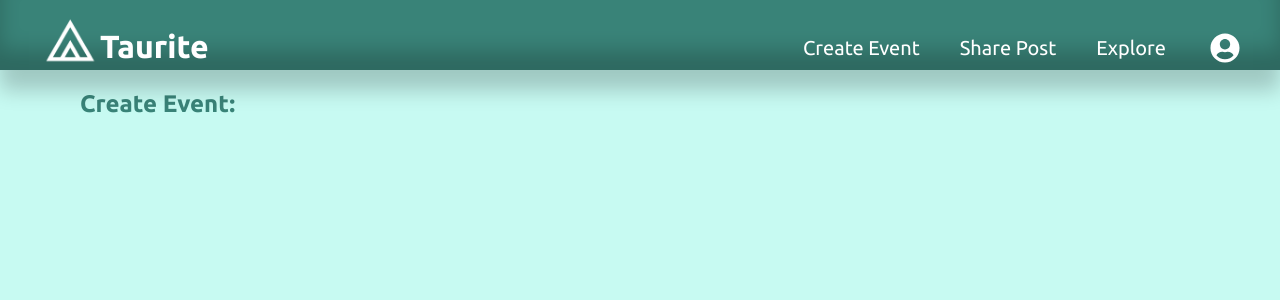
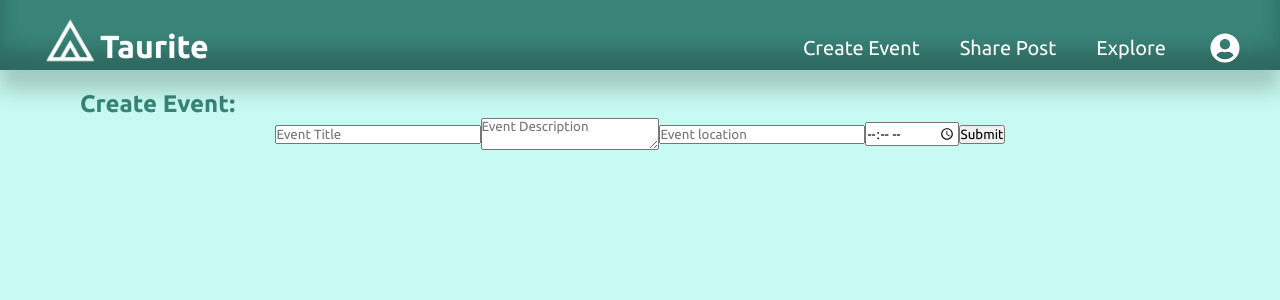
Before and after one commit to Manmeet567/norcalhacks-frontend, a React (Vite) app: page /createEvent in a window 1280 px wide. Shown: the top 300 px of the page. Built offline with nearby package versions, Linux system fonts and the light colour scheme.

Commit message:
created form

```diff
--- a/src/pages/CreateEvent/CreateEvent.jsx
+++ b/src/pages/CreateEvent/CreateEvent.jsx
@@ -28,7 +28,11 @@ function CreateEvent() {
             <h2 style={{color:"#398378", marginTop:"20px"}}>Create Event:</h2>
 
             <div className="ce-form" style={{display:"flex", justifyContent:"center", alignItems:"center"}}>
-
+                <input type="text" name="title" id="title" placeholder="Event Title" />
+                <textarea placeholder="Event Description" name="desc" />
+                <input type="text" name="location" placeholder="Event location" />
+                <input type="time" name="time" />
+                <button >Submit</button>
             </div>
 
         </div>
```
